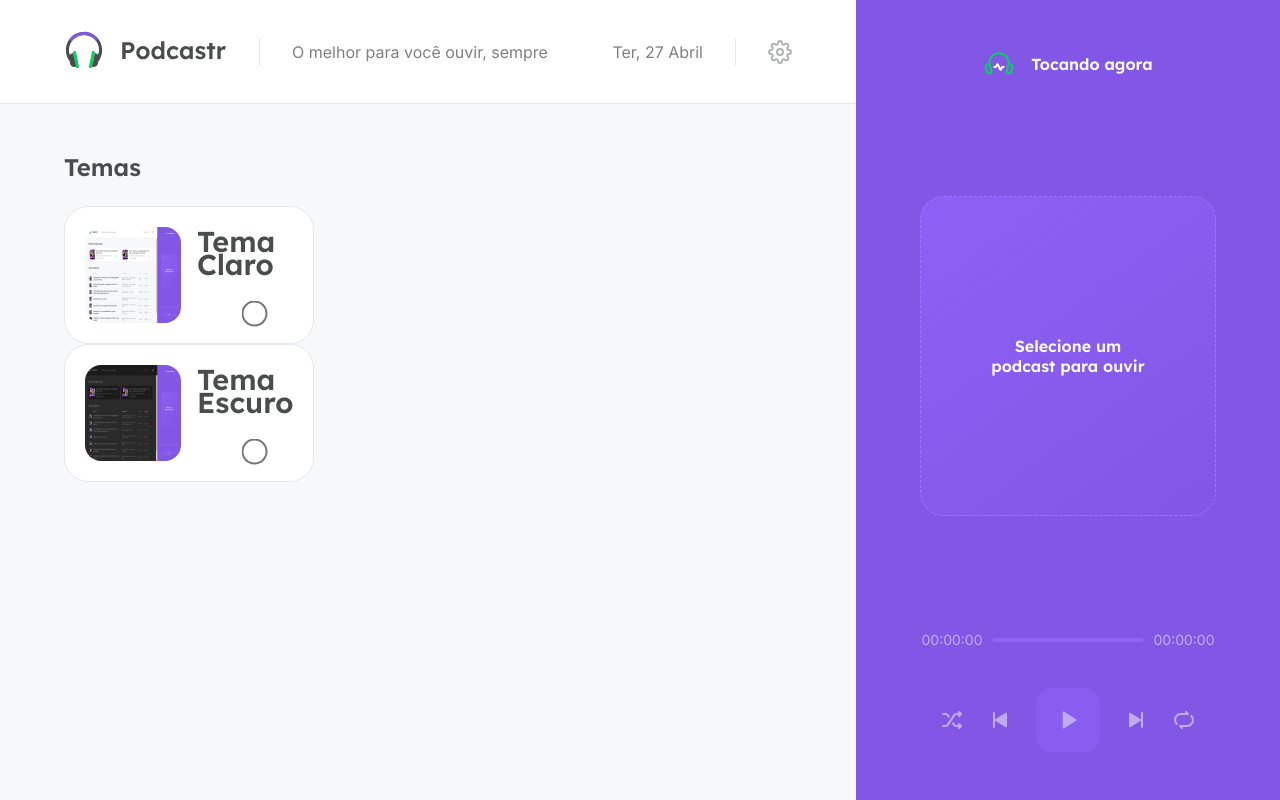
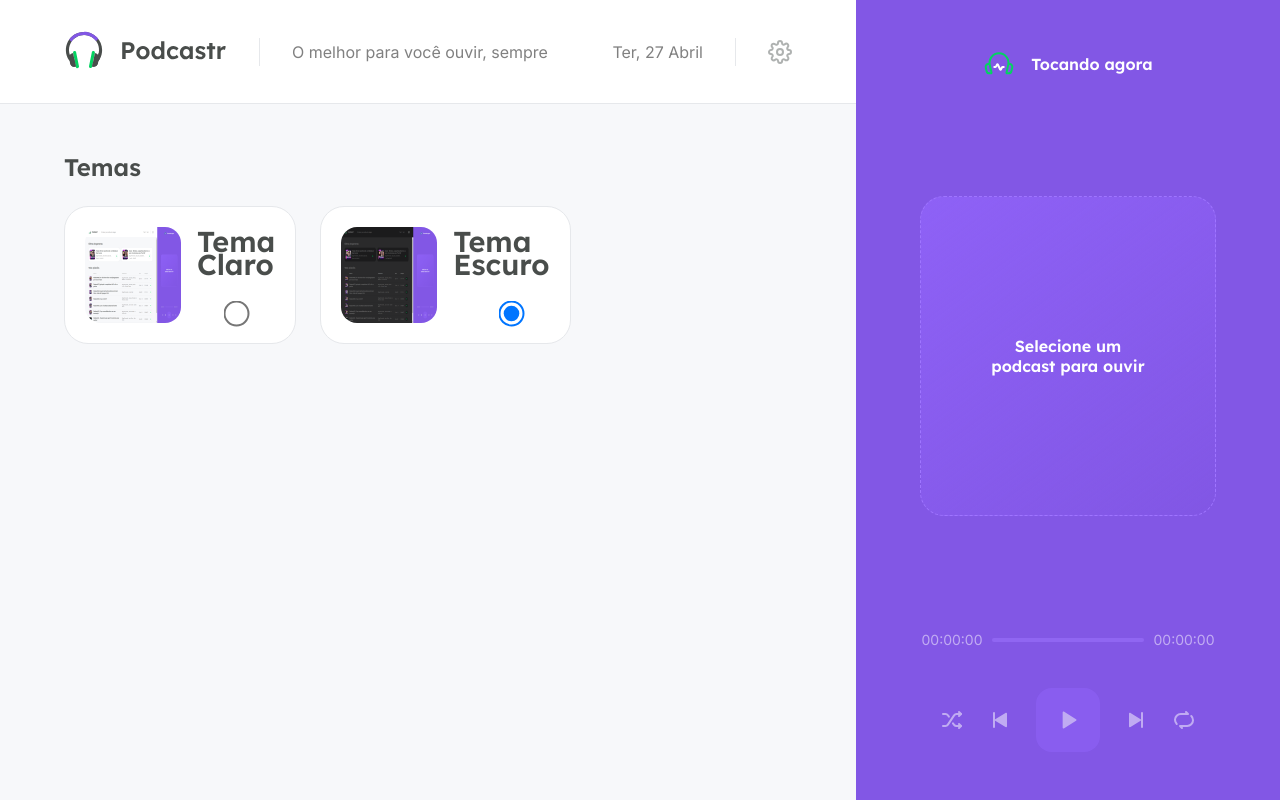
Before and after one commit to VitorGouveia/Podcastr, a Next.js app: page /settings in a window 1280 px wide. Built offline with nearby package versions, Linux system fonts and the light colour scheme.

Commit message:
Adds a toggle between themes in settings page

```diff
--- a/src/pages/settings.tsx
+++ b/src/pages/settings.tsx
@@ -1,8 +1,10 @@
+import { useState } from "react"
 import Head from "next/head"
 
 import styles from "../styles/settings.module.scss"
 
 export default function Settings() {
+  const [currentTheme, setCurrentTheme] = useState(false)
 
   return (
     <div className={styles.settings}>
@@ -13,30 +15,28 @@ export default function Settings() {
       <section className={styles.themeSettings}>
         <h2>Temas</h2>
 
-        <ul>
-          <form>
+          <ul>
             <li>
-              <label>
+              <label onClick={() => setCurrentTheme(!currentTheme)}>
                 <img width="192" height="192" src="light.jpg" alt="Tema Claro" />
 
                 <div className={styles.themeDetails}>
                   <span>Tema Claro</span>
-                  <input type="radio" />
+                  <input onChange={() => {}} checked={currentTheme} type="radio" />
                 </div>
               </label>
             </li>
             <li>
-              <label>
+              <label onClick={() => setCurrentTheme(!currentTheme)}>
                 <img width="192" height="192" src="dark.png" alt="Tema Escuro" />
 
                 <div className={styles.themeDetails}>
                   <span>Tema Escuro</span>
-                  <input type="radio" />
+                  <input onChange={() => {}} checked={!currentTheme} type="radio" />
                 </div>
               </label>
             </li>
-          </form>
-        </ul>
+          </ul>
       </section>
     </div>
   )
--- a/src/styles/settings.module.scss
+++ b/src/styles/settings.module.scss
@@ -63,6 +63,7 @@
             align-self: flex-end;
             margin: 1rem 2rem 0 0;
             transform: scale(2);
+            cursor: pointer;
           }
         }
       }
```
